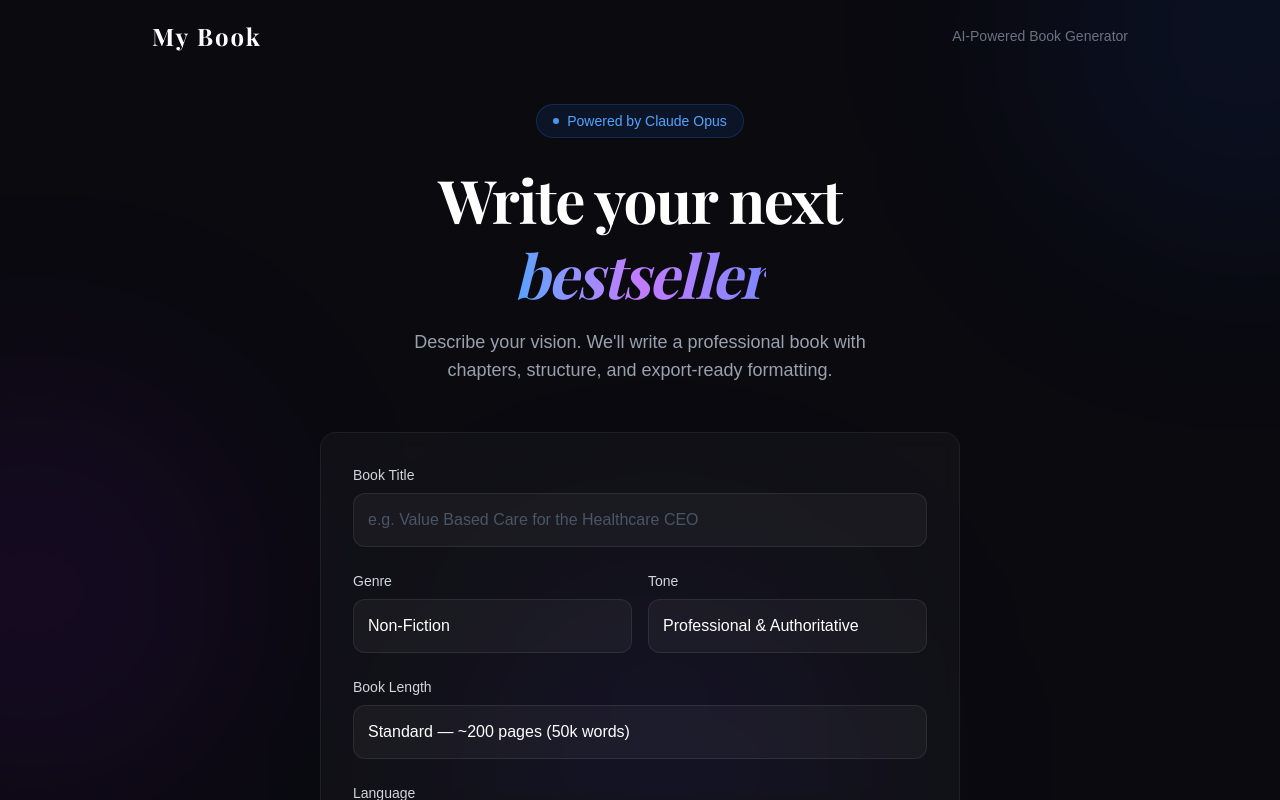
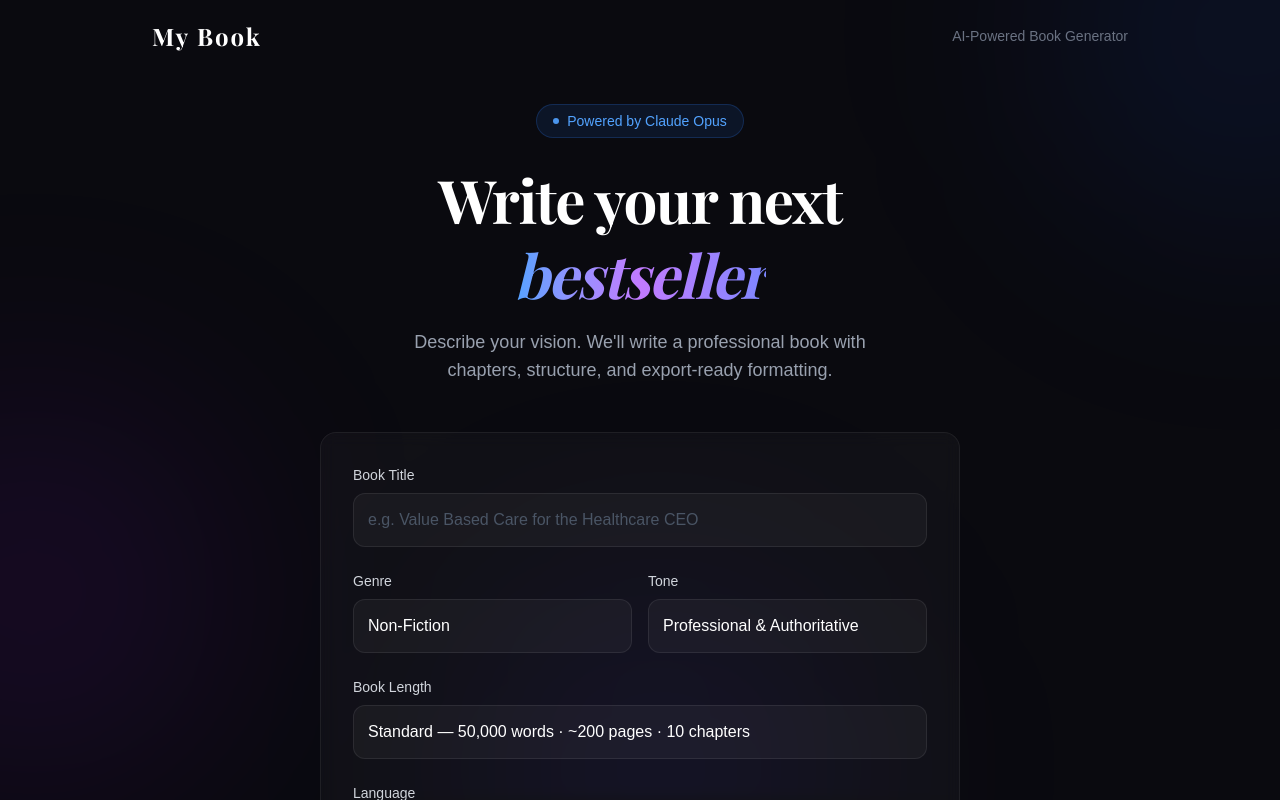
Before and after one commit to suareyai-spec/bookwriter-mvp, a Next.js app in the folder bookwriter-mvp/: page / in a window 1280 px wide. Shown: the top 800 px of the page. Built offline with nearby package versions, Linux system fonts and the light colour scheme; a web font is replaced by a local one.

Commit message:
Show exact word/page/chapter counts in selector and result card

```diff
--- a/bookwriter-mvp/app/page.tsx
+++ b/bookwriter-mvp/app/page.tsx
@@ -151,11 +151,11 @@ export default function Home() {
                   value={bookLength}
                   onChange={(e) => setBookLength(e.target.value)}
                 >
-                  <option value="10,000 words (~40 pages)" className="bg-gray-900">Short — ~40 pages (10k words)</option>
-                  <option value="25,000 words (~100 pages)" className="bg-gray-900">Medium — ~100 pages (25k words)</option>
-                  <option value="50,000 words (~200 pages)" className="bg-gray-900">Standard — ~200 pages (50k words)</option>
-                  <option value="75,000 words (~300 pages)" className="bg-gray-900">Long — ~300 pages (75k words)</option>
-                  <option value="100,000 words (~400 pages)" className="bg-gray-900">Epic — ~400 pages (100k words)</option>
+                  <option value="10,000 words (~40 pages)" className="bg-gray-900">Short — 10,000 words · ~40 pages · 5 chapters</option>
+                  <option value="25,000 words (~100 pages)" className="bg-gray-900">Medium — 24,000 words · ~100 pages · 8 chapters</option>
+                  <option value="50,000 words (~200 pages)" className="bg-gray-900">Standard — 50,000 words · ~200 pages · 10 chapters</option>
+                  <option value="75,000 words (~300 pages)" className="bg-gray-900">Long — 72,000 words · ~300 pages · 12 chapters</option>
+                  <option value="100,000 words (~400 pages)" className="bg-gray-900">Epic — 97,500 words · ~400 pages · 15 chapters</option>
                 </select>
               </div>
 
@@ -308,6 +308,12 @@ export default function Home() {
                 </div>
               </div>
 
+              {/* Word count bar */}
+              <div className="flex justify-center gap-6 py-3 border-b border-white/[0.06] text-sm text-gray-400">
+                <span>📝 {result.split(/\s+/).filter(Boolean).length.toLocaleString()} words</span>
+                <span>📄 ~{Math.ceil(result.split(/\s+/).filter(Boolean).length / 250)} pages</span>
+              </div>
+
               {/* Book Text */}
               <div className="p-6 sm:p-10">
                 <div className="whitespace-pre-wrap text-gray-300 leading-[1.8] text-[15px] max-h-[80vh] overflow-y-auto pr-2">
```
